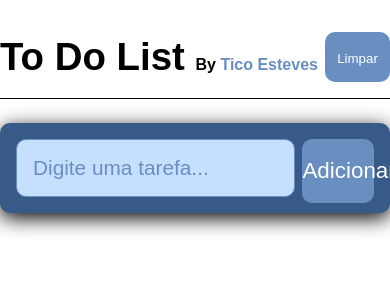
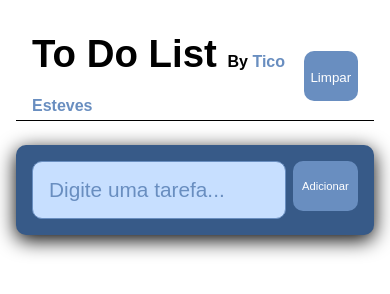
Before and after one commit to ticoesteves/todolist, a plain HTML site: page index.html in a window 390 px wide. Drawn offline with Linux system fonts and the light colour scheme.

Commit message:
Update style.css

```diff
--- a/assets/style.css
+++ b/assets/style.css
@@ -155,3 +155,18 @@ body {
 .del__item:hover {
     background-color: #14263d;
 }
+
+@media only screen and (max-width:560px){
+
+    .header__form {
+        padding: 0 1rem;
+    }
+
+    .content {
+        padding: 0 1rem;
+    }
+
+    #submit {
+        font-size: 0.7rem;
+    }
+}
```
